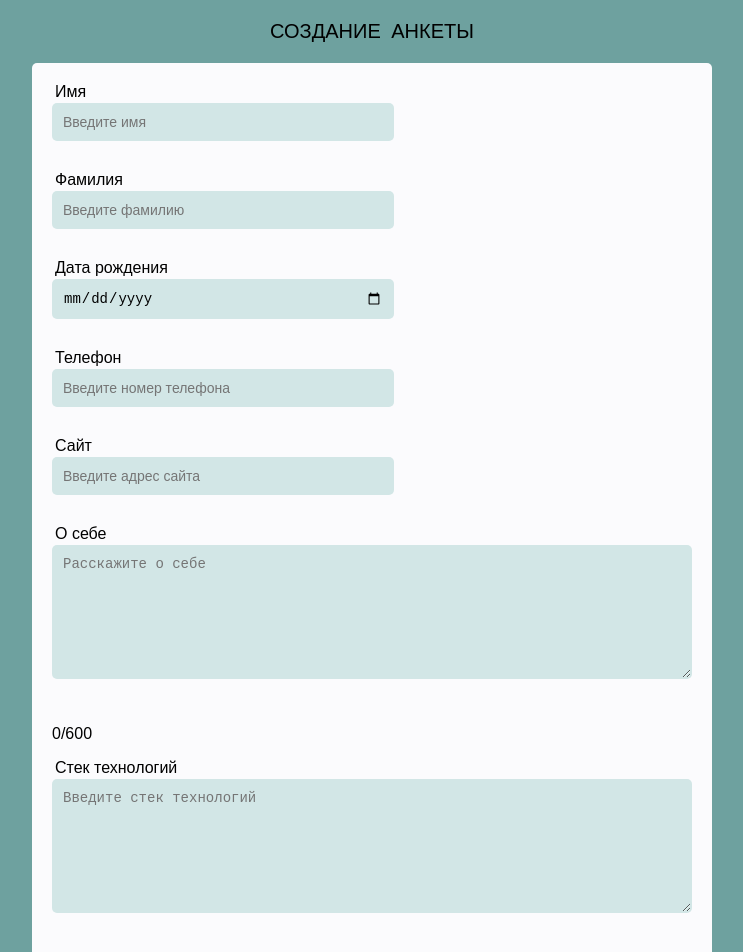
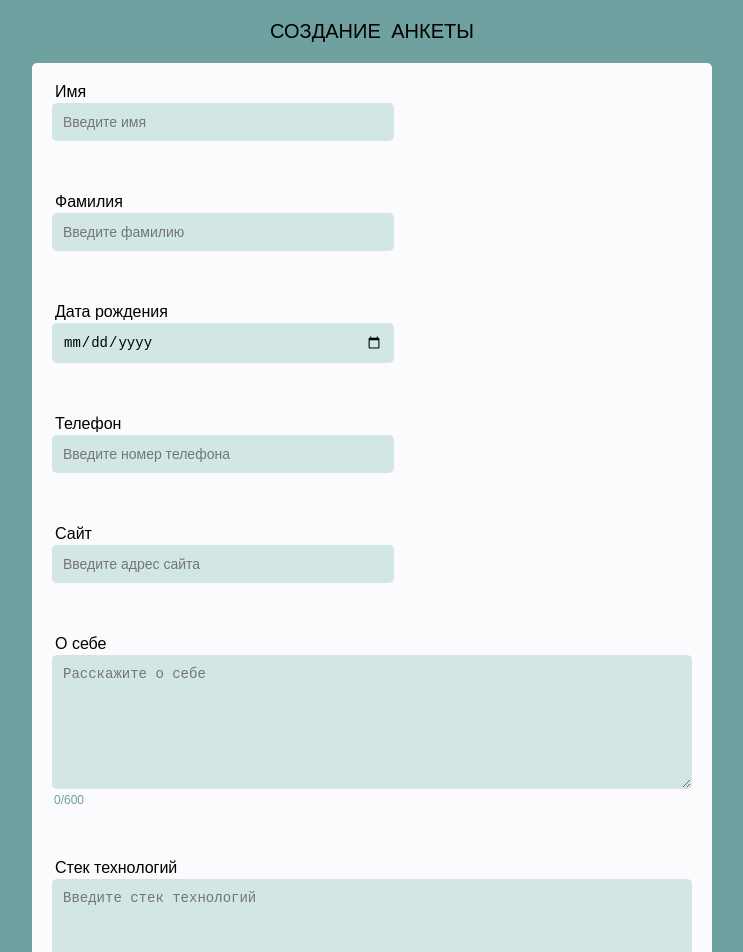
Before and after one commit to L-Diasa/React, a React (Create React App) app: page / in a window 1280 px wide. Shown: the top 952 px of the page, without its empty margins (268-1011 px from the left). Built offline with nearby package versions, Linux system fonts and the light colour scheme; the HTML template or start-up script is replaced by a standard one.

Commit message:
added the result page and styled up

```diff
--- a/src/App.css
+++ b/src/App.css
@@ -35,7 +35,7 @@ header {
 
 form input, form textarea {
   margin-top: 2px;
-  margin-bottom: 30px;
+  margin-bottom: 2px;
   padding: 10px;
   border: none;
   background: var(--blue-light);
@@ -83,3 +83,49 @@ form label {
   color: var(--white);
   background: var(--blue);
 }
+
+.errors {
+  height: 50px;
+}
+
+.errors p {
+  color: red;
+  font-size: 12px;
+  padding-top: 0;
+  padding-left: 2px;
+  margin-top: 0;
+}
+
+.char-count, .char-count-error {
+  /* align-self: flex-end; */
+  padding: 2px;
+  font-size: 12px;
+  margin: 0px;
+  color: var(--blue);
+}
+
+.char-count-error.submitted {
+  color: red;
+}
+
+.info-title {
+  margin-top: 0;
+
+}
+
+.main-content h3 {
+  align-self: center;
+  font-weight: 400;
+}
+
+.info-title {
+  font-size: 16px;
+  margin-bottom: 0px;
+  font-weight: 400;
+  color: var(--blue);
+}
+
+.info-content {
+  margin-top: 0px;
+  font-size: 14px;
+}
--- a/src/App.js
+++ b/src/App.js
@@ -115,7 +115,7 @@ class App extends React.Component {
         <>
         <header>анкета</header>
         <main className="main-content">
-          <h4>{this.state.name} {this.state.surname}</h4>
+          <h3>{this.state.name} {this.state.surname}</h3>
           <InfoField title="Дата рождения" content={this.state.birthDate}/>
           <InfoField title="Телефон" content={this.state.number}/>
           <InfoField title="Сайт" content={this.state.site}/>
@@ -136,7 +136,7 @@ class App extends React.Component {
             value={this.state.name}
             submitted={this.state.submitted}
             validated={!this.state.invalidFields["name"]}
-            validationFailedText={"Первый символ должен быть заглавной буквой."}
+            validationFailedText={"Первый символ должен быть заглавной буквой"}
           />
           <InputField
             type="text"
@@ -147,7 +147,7 @@ class App extends React.Component {
             value={this.state.surname}
             submitted={this.state.submitted}
             validated={!this.state.invalidFields["surname"]}
-            validationFailedText={"Первый символ должен быть заглавной буквой."}
+            validationFailedText={"Первый символ должен быть заглавной буквой"}
           />
           <InputField
             type="date"
@@ -190,7 +190,6 @@ class App extends React.Component {
             placeholder="Расскажите о себе"
             value={this.state.about}
             submitted={this.state.submitted}
-            hasLimitedCharacters={this.state.invalidFields["about"]}
           />
           <TextareaField
             rows="7"
@@ -200,7 +199,6 @@ class App extends React.Component {
             placeholder="Введите стек технологий"
             value={this.state.technologyStack}
             submitted={this.state.submitted}
-            hasLimitedCharacters={this.state.invalidFields["technologyStack"]}
           />
           <TextareaField
             rows="7"
@@ -210,7 +208,6 @@ class App extends React.Component {
             placeholder="Введите описание последнего проекта"
             value={this.state.projectDescription}
             submitted={this.state.submitted}
-            hasLimitedCharacters={this.state.invalidFields["projectDescription"]}
           />
           <div className='buttons-div'>
             <Button
--- a/src/components/InfoField.js
+++ b/src/components/InfoField.js
@@ -6,8 +6,8 @@ export default class InfoField extends React.Component {
 
         return (
             <div>
-                <h5>{title}</h5>
-                <p>{content}</p>
+                <p className='info-title'>{title}</p>
+                <p className='info-content'>{content}</p>
             </div>
         );
     }
--- a/src/components/InputField.js
+++ b/src/components/InputField.js
@@ -19,13 +19,13 @@ export default class InputField extends React.Component {
                     placeholder={placeholder}
                     onChange={handleChange}
                 />
-
-                {submitted &&
-                <> {value ?
-                    !validated && <p>{validationFailedText}</p> :
-                    <p>Поле пустое. Заполните пожалуйста</p>}
-                </>
-                }
+                <div className='errors'>
+                    {submitted &&
+                    <> {value ?
+                        !validated && <p>{validationFailedText}</p> :
+                        <p>Поле пустое. Заполните пожалуйста</p>}
+                    </>}
+                </div>
             </>
         );
     }
--- a/src/components/TextareaField.js
+++ b/src/components/TextareaField.js
@@ -1,10 +1,11 @@
 import React from 'react';
+import { hasLimitedCharacters } from "../utils";
 
 export default class TextareaField extends React.Component {
     render() {
         const {
-            rows, name, value, handleChange,labelText,
-            placeholder, submitted, hasLimitedCharacters
+            rows, name, value, handleChange,
+            labelText, placeholder, submitted
         } = this.props;
 
         return (
@@ -18,14 +19,16 @@ export default class TextareaField extends React.Component {
                     placeholder={placeholder}
                     onChange={handleChange}
                 />
-                 <p>{value.length}/600</p>
-                 {submitted &&
-                 <>
-                  {!value ? <p>Поле пустое. Заполните пожалуйста</p> :
-                   <>{hasLimitedCharacters && <p>Превышен лимит символов в поле</p>}</>
-                  }
-                 </>
-                  }
+                {
+                    hasLimitedCharacters(value) ?
+                    <p className='char-count'>{value.length}/600</p> :
+                    <p className={`char-count-error ${submitted ? 'submitted' : ''}`}>
+                        Превышен лимит символов в поле
+                    </p>
+                }
+                <div className='errors'>
+                    {submitted && !value && <p>Поле пустое. Заполните пожалуйста</p> }
+                </div>
             </>
         );
     }
```
